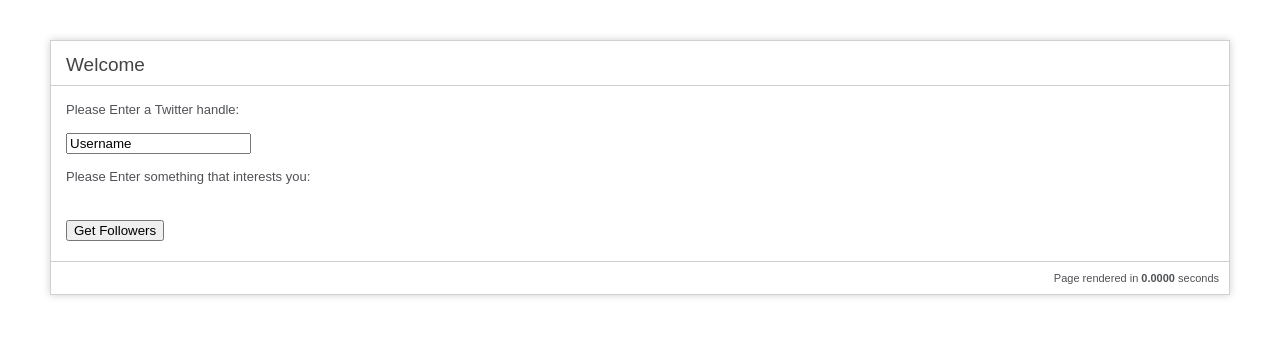
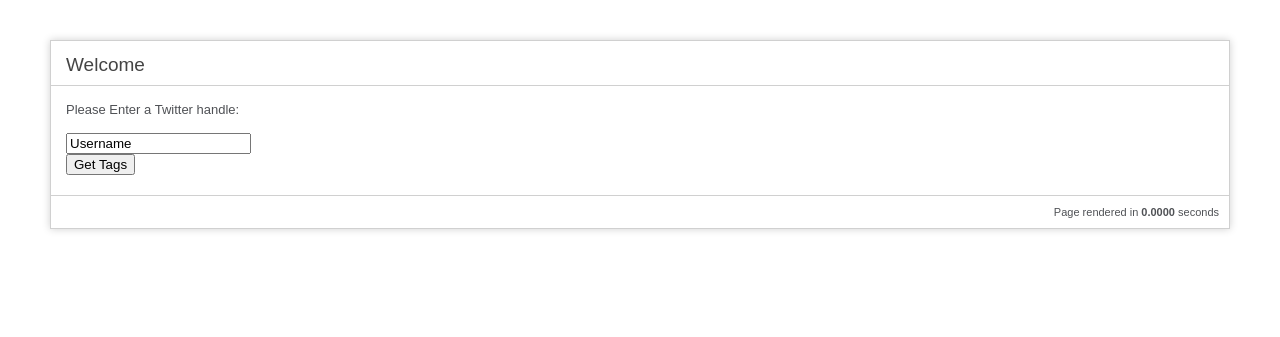
Before and after one commit to Tarqwyn/-newsHack, a CodeIgniter app: page /newshack/ in a window 1280 px wide. Shown: the top 337 px of the page. Run offline with CodeIgniter, Linux system fonts and the light colour scheme.

Commit message:
Workflow added to welcome.php

```diff
--- a/application/config/config.php
+++ b/application/config/config.php
@@ -14,7 +14,7 @@
 | path to your installation.
 |
 */
-$config['base_url']	= 'http://localhost:8888/hello/';
+$config['base_url']	= 'http://localhost:8888/newshack/';
 
 /*
 |--------------------------------------------------------------------------
--- a/application/config/database.php
+++ b/application/config/database.php
@@ -51,7 +51,7 @@ $active_record = TRUE;
 $db['default']['hostname'] = 'localhost';
 $db['default']['username'] = 'root';
 $db['default']['password'] = 'root';
-$db['default']['database'] = 'twitter';
+$db['default']['database'] = '';
 $db['default']['dbdriver'] = 'mysql';
 $db['default']['dbprefix'] = '';
 $db['default']['pconnect'] = TRUE;
--- a/application/controllers/welcome.php
+++ b/application/controllers/welcome.php
@@ -19,14 +19,20 @@ class Welcome extends CI_Controller {
 	 */
 	public function index()
 	{
-
 		//$this->get_followers();
 		$this->load->view('welcome_message');
 		debug("hi");
-
 	}
 
-	public function get_followers()
+	public function tags() {
+		$followers = $this->get_followers();
+		//die(var_dump($followers));
+		$hashtags = $this->get_tags($followers);
+		$tags = $this->sanitize($hashtags);
+		return $tags;
+	}
+
+	private function get_followers()
 	{
 
 		require_once APPPATH.'/libraries/TwitterAPIExchange.php';
@@ -57,10 +63,11 @@ class Welcome extends CI_Controller {
 
 		//debug($twitter);
 
-		$string = $twitter->setGetfield($getfield)
+		$followers = $twitter->setGetfield($getfield)
              ->buildOauth($url, $requestMethod)
              ->performRequest();
 
+		return $followers;
 
 		// $string = json_decode($twitter->setGetfield($getfield)
 		// 	->buildOauth($url, $requestMethod)
@@ -68,7 +75,7 @@ class Welcome extends CI_Controller {
 
 		//$this->load->view('result');
 
-		debug($string);
+		//debug($string);
 
 		// echo "<pre>";
 		// print_r($string);
--- a/application/views/welcome_message.php
+++ b/application/views/welcome_message.php
@@ -75,12 +75,11 @@
 
 		<?php
 
-		echo form_open('Welcome/get_followers');
+		echo form_open('Welcome/tags');
 		echo form_input('username', 'Username');
-		echo ('<br/><p>Please Enter something that interests you:</p>');
 		//echo form_input('subject', 'Subject');
 		echo ('<br/>');
-		echo form_submit('submit', 'Get Followers');
+		echo form_submit('submit', 'Get Tags');
 		echo form_close();
 		?>
 
```
